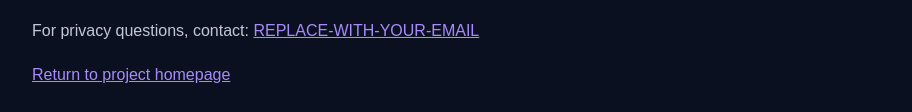
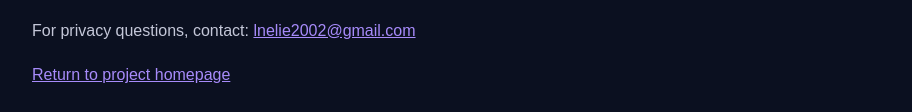
Before and after one commit to nelie26/oura-smart-bedroom-site, a plain HTML site: page privacy.html in a window 1280 px wide. Shown: the part 1545-1657 px from the top of the page, without its empty margins (183-1095 px from the left). Drawn offline with Linux system fonts and the light colour scheme.

Commit message:
Update contact email in privacy.html

```diff
--- a/privacy.html
+++ b/privacy.html
@@ -97,8 +97,8 @@
     <h2>8. Contact</h2>
     <p>
         For privacy questions, contact:
-        <a href="mailto:REPLACE-WITH-YOUR-EMAIL">
-            REPLACE-WITH-YOUR-EMAIL
+        <a href="mailto:lnelie2002@gmail.com">
+            lnelie2002@gmail.com
         </a>
     </p>
 
```
